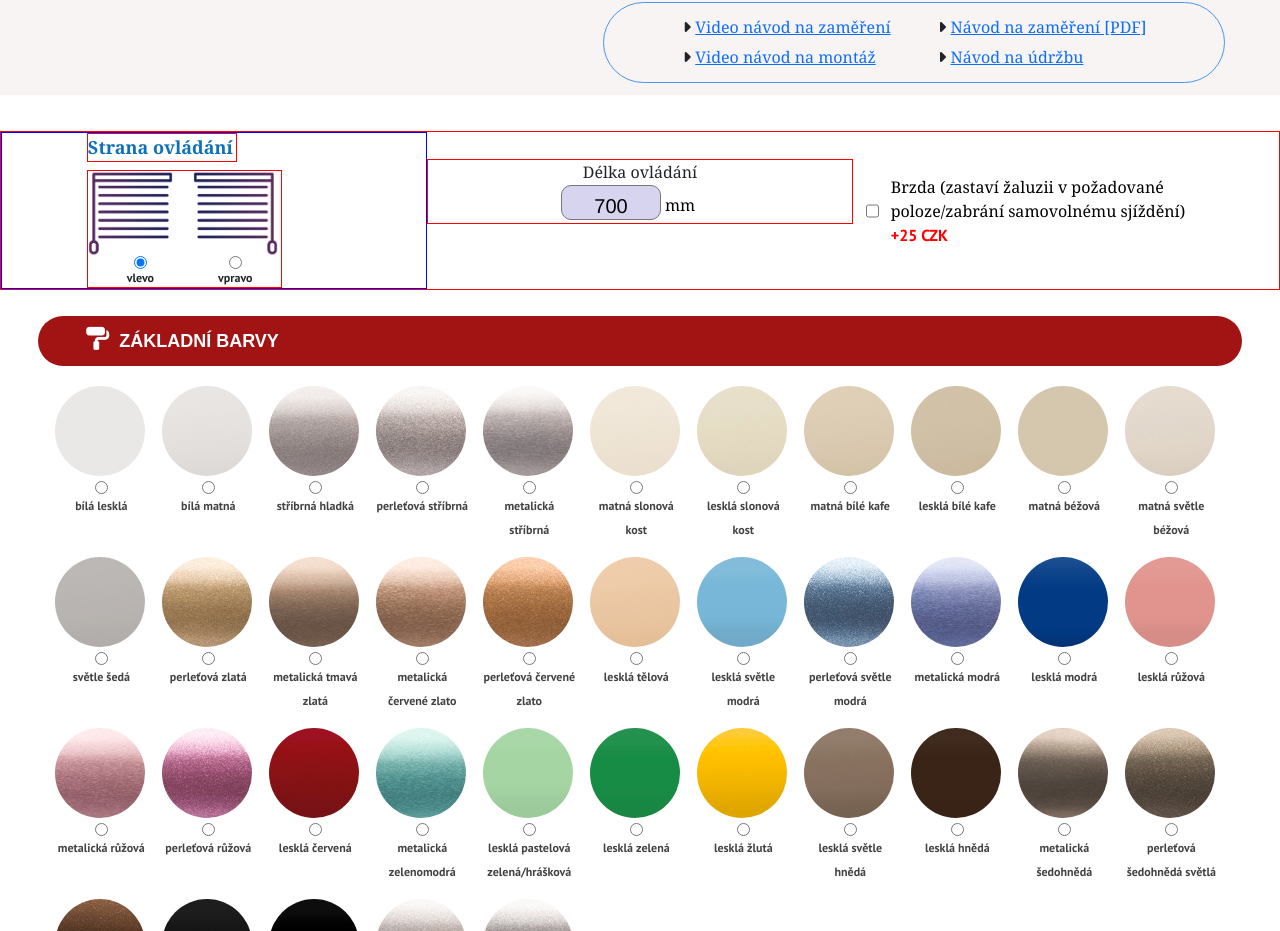
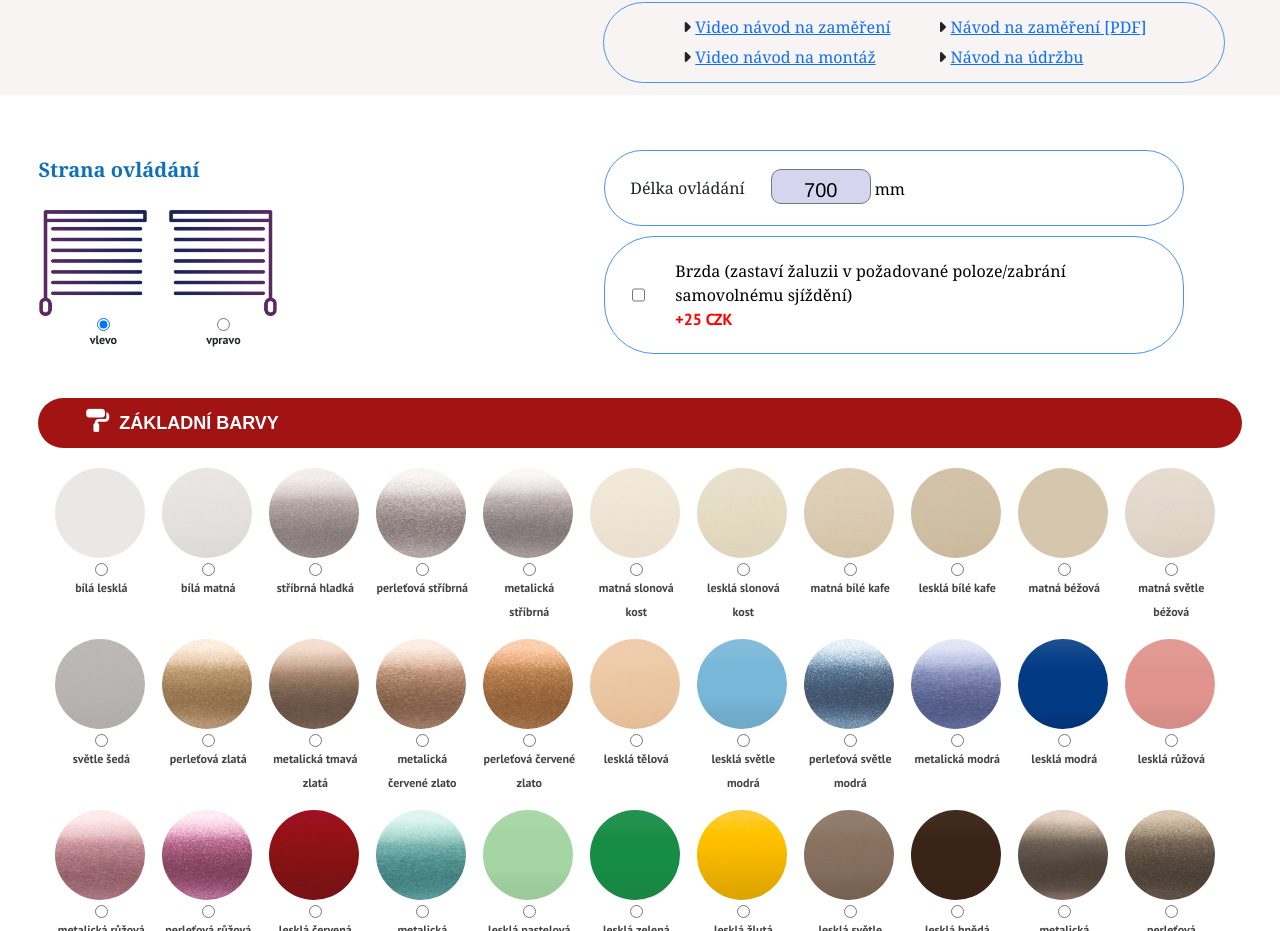
Before and after one commit to kbundela/Zaluzie_Project, a React (Create React App) app in the folder react_example/react-website-yt-1/: page /horizontal in a window 1280 px wide. Shown: the part 857-1788 px from the top of the page. Built offline with nearby package versions, Linux system fonts and the light colour scheme; the HTML template or start-up script is replaced by a standard one.

Commit message:
horiz section fully completed

```diff
--- a/react_example/react-website-yt-1/src/components/Horiz.css
+++ b/react_example/react-website-yt-1/src/components/Horiz.css
@@ -248,63 +248,46 @@ span > .jednotka {
     flex-direction: row;
     justify-content: center;
     align-items: center;
-    margin-top: 2%;
-    margin-bottom: 2%;
-    border: 1px solid red;
+    margin: 3%;
 }
 
 .radio_cell{
-    width: 33.33%;
-    border: 1px solid blue;
+    width: 46.5%;
+    overflow: hidden;
 }
 
 .radio_cell > .stahovaniPopis {
     font-weight: bolder;
-    font-size: 18px;
+    font-size: 20px;
     color: rgb(14, 113, 184);
-    border: 1px solid red;
-    margin-bottom: 2%;
-    margin-left: 20%;
-    width: 150px;
+    margin-bottom: 4%;
+    margin-right: 30%;/*
+    width: 150px;*/
 }
 
 .stahovaniHodnoty{
     display: flex;
     align-items: center;
-    overflow: hidden;
-    width: 195px;
-    margin-left: 20%;
-    border: 1px solid red;
+    overflow: hidden; /*
+    width: 40%;
+    margin-right: 30%;*/
 }
-.delkaOvladani{
-    margin-bottom: 3%;
+
+.delka_brzda{width: 53.5%;}
+
+.delkaOvladani {
+    margin-top: 1%;
+    margin-left: 1%;
+    margin-bottom: 1.5%;
     display: flex;
     align-items: center;
     overflow: hidden;
-    border: 1px solid red;
-    flex-direction: column;
-    width: 33.33%;}
-
-.delkaOvladani > .popis { margin: 0%;}
-
-.brzda > input {
-    margin-left: 3%;
+    border: 1px solid #4895ef;
+    width: 90%;
+    border-radius: 50px;
 }
 
-.brzda {
-    overflow: hidden;
-    display: flex;
-    flex-direction: row;
-    width: 33.33%;
-    height: fit-content ;
-}
-
-.brzda > .hodnota > span {
-    color: black;
-    margin-left: 3%;
-    display: inline-block;
-    width: auto;
-}
+.delkaOvladani > .popis { margin: 25px;}
 
 .delkaOvladani > .hodnota {
     display: inline-block;
@@ -312,13 +295,37 @@ span > .jednotka {
     color: #434343;
     width: 160px;
 }
+/*
+.brzda > input {
+    margin-left: 3%;
+}*/
 
+.brzda {
+    border: 1px solid #4895ef;
+    border-radius: 50px;
+    overflow: hidden;
+    display: flex;
+    flex-direction: row;
+    width: 90%;
+    margin-bottom: 1%;
+    margin-left: 1%;
+    height: fit-content ;
+}
+
+.brzda > .hodnota > span {
+    color: black;
+    margin: 22px;
+    margin-left: 3px;
+    display: inline-block;
+    width: 95%;
+}
+.brzda > input { margin: 27px; }
  .nazev > .cena {color: red;}
 
   .vlevo,
   .vpravo {
-    height:85px;
-    width:85px;
+    height:110px;
+    width:110px;
     background-size: cover;
     background-position:center;
     background-repeat:no-repeat;
@@ -363,27 +370,45 @@ span > .jednotka {
 
 @media screen and (min-width: 785px) and (max-width: 804px){   .info_Text{text-align: center;} }
 @media screen and (min-width: 831px) and (max-width: 999px){   .info_Text{text-align: center;} }
+
 @media screen and (max-width: 480px){
-    .stredCol{flex-direction: column;}
-    .stred, .levy{width: 95%;}
-    .levy{width: 95%; justify-content: center;}
-
+    .stredCol { flex-direction: column; }
+    .stred, .levy { width: 95%; }
+    .levy{ width: 95%; justify-content: center; }
     .sirka > .hodnota, .vyska > .hodnota, .pocet > .hodnota{width: 30%;}
     .sirka > .popis, .vyska > .popis, .sirka > .limit, .vyska > .limit, .pocet > .popis{ width: 27%;}
-
     .cenaRozmery > .popis, .cenaRozmery > .hodnota{width:15%;}
 }
 
+@media screen and (max-width: 365px) { .manual_and_contact, .ph_contact, .links { border-radius: 30px;} }
 
-@media screen and (max-width: 365px) {
-    .manual_and_contact, .ph_contact, .links { border-radius: 30px;}
+@media screen and (min-width: 510px) and (max-width: 518px) { .links > ul { width: 87%; } }
+
+@media screen and (max-width: 500px) {
+    .fa-phone{ display: none;}
+    .contact_span{margin-right: 2%; text-align: left;}
+}
+
+@media screen and (max-width: 600px) {
+    .further_options { flex-direction: column; }
+    .delka_brzda, .radio_cell { width: 100%; }
+    .radio_cell { display: flex; align-items: center; margin-bottom: 5%; }
+    .radio_cell > .stahovaniPopis { margin-left: 3%; margin-right: 10%; }
 }
 
 
-@media screen and (min-width: 510px) and (max-width: 518px){
-    .links > ul { width: 87%; }
+@media screen and (max-width: 450px) {
+    .radio_cell { flex-direction: column; align-items: flex-start;}
+
+    .radio_cell > .stahovaniHodnoty{
+        width: 100%;
+        margin-left: 1%;
+    }
+
+    .vlevo,  .vpravo {
+        height:140px;
+        width:140px;
+    }
 }
 
-@media screen and (max-width: 500px) {
-.fa-phone{ display: none;}
-.contact_span{margin-right: 2%; text-align: left;}}
+@media screen and (max-width: 350px) { .vlevo,  .vpravo { height:105px; width:105px;} }
--- a/react_example/react-website-yt-1/src/components/Horiz.js
+++ b/react_example/react-website-yt-1/src/components/Horiz.js
@@ -149,15 +149,16 @@ const handleChange4 = (e) => {
                             </div>
                         </div>
                     </div>
-                    <div className="delkaOvladani">
+                    <div className="delka_brzda">
+                      <div className="delkaOvladani">
                         <span className="popis">Délka ovládání</span>
                         <span className="hodnota">
                             <textarea type="text" className="hodnota" defaultValue="700" value={age4} name="delkaOvladani"
                                     maxLength="4" onChange={handleChange4} onKeyDown="LUKY.prepocitejCenu()"/>
                             <span className="jednotka">mm</span>
                         </span>
-                    </div>
-                    <div className="brzda">
+                      </div>
+                      <div className="brzda">
                         <input type="checkbox" name="brzda" id="brzda" onChange="LUKY.prepocitejCenu();"/>
                         <label htmlFor="brzda" className="hodnota">
                             <span className="nazev">
@@ -165,6 +166,7 @@ const handleChange4 = (e) => {
                                 <span className="cena"><br /> +25 CZK </span>
                             </span>
                         </label>
+                      </div>
                     </div>
                 </div>
         </div>
```
